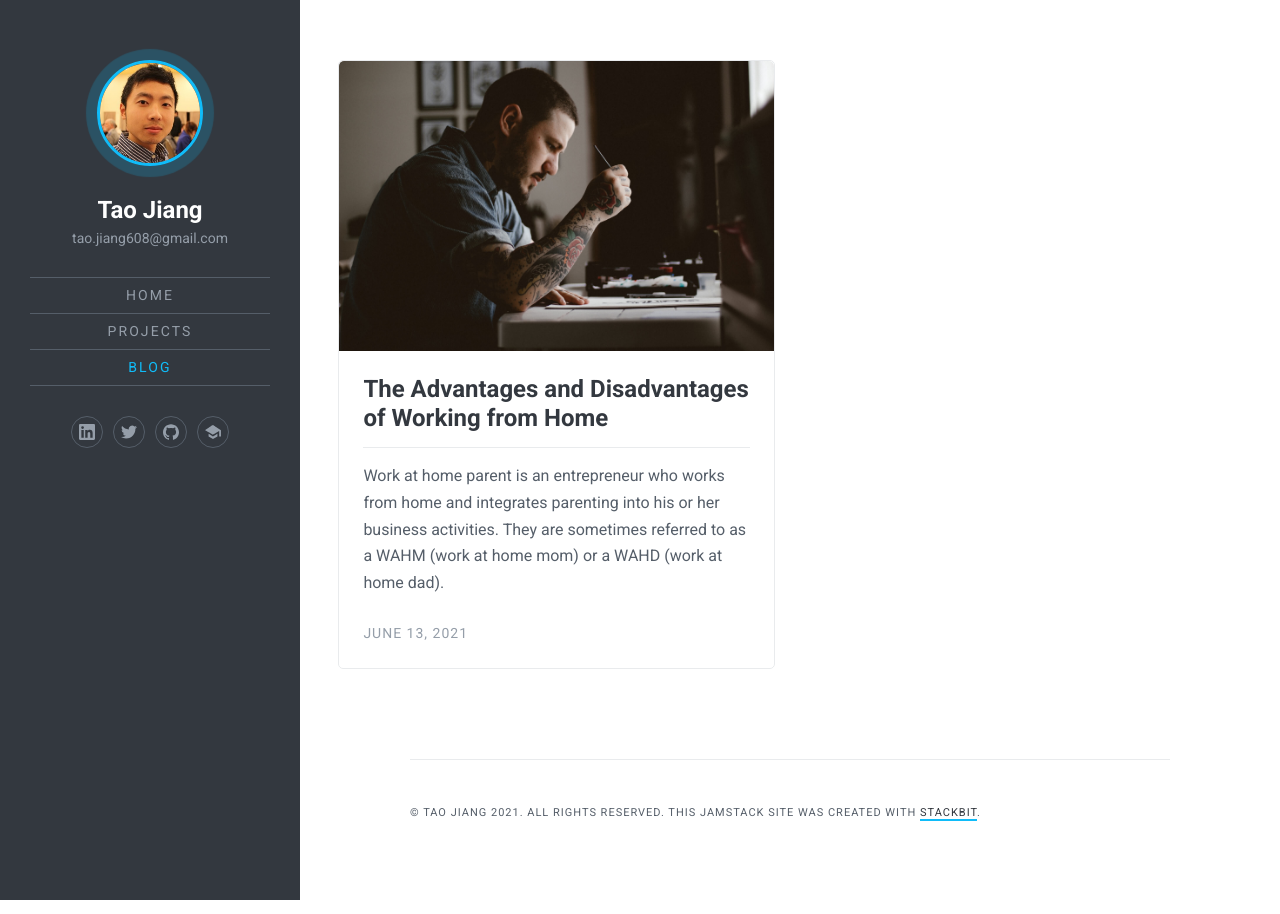
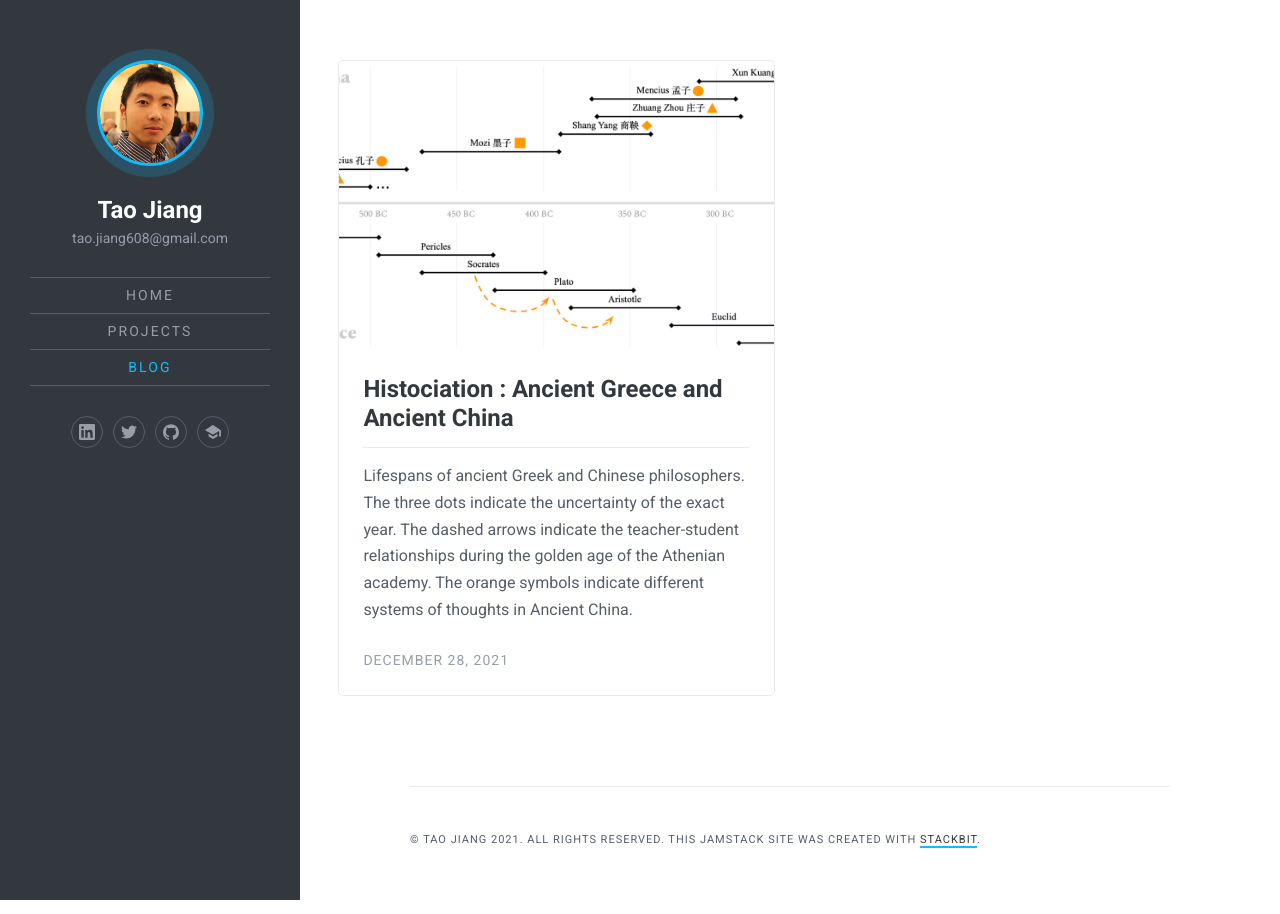
Before and after one commit to taojiang608/taojiang608.github.io, a Jekyll site: the page built from blog/index.md, in a window 1280 px wide. Built offline with Jekyll 4.4.1, drawn with Linux system fonts in a browser that asks for light colours; part of the change alters nothing that is shown.

Commit message:
histociation

```diff
--- a/_layouts/blog.html
+++ b/_layouts/blog.html
@@ -8,7 +8,7 @@ layout: body
 
   <div class="post-feed">
     <div class="post-feed-inside">
-      {% assign display_posts = '/posts' | get_pages | reverse %}
+      {% assign display_posts = site.posts %}
       {% for post in display_posts %}
       <article class="post post-card">
         <div class="post-inside">
--- a/_posts/2016-08-22-working-from-home.md
+++ /dev/null
@@ -1,55 +0,0 @@
----
-title: "The Advantages and Disadvantages of Working from Home"
-excerpt: >-
-  Work at home parent is an entrepreneur who works from home and integrates
-  parenting into his or her business activities. They are sometimes referred to
-  as a WAHM (work at home mom) or a WAHD (work at home dad).
-date: 2021-06-13 11:22:29 -0700
-thumb_img_path: images/9.jpg
-thumb_img_alt: A man sitting at the table
-content_img_path: images/9.jpg
-content_img_alt: A man sitting at the table
-seo:
-  title: The Advantages and Disadvantages of Working from Home
-  description: Work at home parent is an entrepreneur who works from home
-  extra:
-    - name: 'og:type'
-      value: article
-      keyName: property
-    - name: 'og:title'
-      value: The Advantages and Disadvantages of Working from Home
-      keyName: property
-    - name: 'og:description'
-      value: Work at home parent is an entrepreneur who works from home
-      keyName: property
-    - name: 'og:image'
-      value: images/9.jpg
-      keyName: property
-      relativeUrl: true
-    - name: 'twitter:card'
-      value: summary_large_image
-    - name: 'twitter:title'
-      value: The Advantages and Disadvantages of Working from Home
-    - name: 'twitter:description'
-      value: Work at home parent is an entrepreneur who works from home
-    - name: 'twitter:image'
-      value: images/9.jpg
-      relativeUrl: true
-layout: post
----
-
-**Working from home** convallis aenean et tortor at risus viverra adipiscing at in. Maecenas accumsan lacus vel facilisis volutpat est. Nisl suscipit adipiscing bibendum est ultricies. Nulla facilisi cras fermentum odio eu feugiat pretium. Donec ac odio tempor orci dapibus. Eget velit aliquet sagittis id. Morbi non arcu risus quis varius quam quisque id diam. Facilisis gravida neque convallis a cras semper auctor neque vitae. Diam phasellus vestibulum lorem sed risus ultricies tristique nulla aliquet. Aliquam vestibulum morbi blandit cursus risus. Eget mauris pharetra et ultrices neque ornare.
-
-## Advantages and Disadvantages
-
-Dignissim diam quis enim lobortis scelerisque. Vitae elementum curabitur vitae nunc. Ultrices neque ornare aenean euismod elementum nisi quis eleifend quam. Et ligula ullamcorper malesuada proin libero nunc consequat interdum. Quam lacus suspendisse faucibus interdum posuere. Bibendum arcu vitae elementum curabitur vitae nunc. Ullamcorper malesuada proin libero nunc. Sit amet risus nullam eget felis eget nunc lobortis. Elementum curabitur vitae nunc sed velit dignissim sodales. Turpis in eu mi bibendum neque egestas congue quisque egestas.
-
-> Success is no accident. It is hard work, perseverance, learning, studying, sacrifice and most of all, love of what you are doing or learning to do. - Pele
-
-Fermentum iaculis eu non diam. Lorem sed risus ultricies tristique nulla aliquet enim tortor. Viverra nam libero justo laoreet sit amet cursus. Interdum consectetur libero id faucibus nisl tincidunt eget nullam. Aliquet sagittis id consectetur purus ut. Iaculis eu non diam phasellus. Ipsum dolor sit amet consectetur adipiscing elit duis. Fringilla phasellus faucibus scelerisque eleifend donec pretium vulputate sapien nec. Dictum sit amet justo donec enim diam. Ultrices eros in cursus turpis massa tincidunt dui. Adipiscing elit ut aliquam purus sit.
-
-## Types Of Work
-
-Lorem ipsum dolor sit amet, consectetur adipiscing elit, sed do eiusmod tempor incididunt ut labore et dolore magna aliqua. Felis donec et odio pellentesque diam volutpat. A diam maecenas sed enim ut sem viverra aliquet. Felis eget nunc lobortis mattis aliquam faucibus. Urna cursus eget nunc scelerisque viverra mauris. Pellentesque elit ullamcorper dignissim cras tincidunt lobortis. Ac tincidunt vitae semper quis lectus nulla at volutpat diam. Sapien faucibus et molestie ac feugiat sed lectus vestibulum. Ac turpis egestas sed tempus urna et pharetra pharetra massa. Vitae semper quis lectus nulla. Velit sed ullamcorper morbi tincidunt ornare. A arcu cursus vitae congue mauris. Amet nulla facilisi morbi tempus iaculis urna.
-
-Fermentum iaculis eu non diam. Lorem sed risus ultricies tristique nulla aliquet enim tortor. Viverra nam libero justo laoreet sit amet cursus. Interdum consectetur libero id faucibus nisl tincidunt eget nullam. Aliquet sagittis id consectetur purus ut. Iaculis eu non diam phasellus. Ipsum dolor sit amet consectetur adipiscing elit duis. Fringilla phasellus faucibus scelerisque eleifend donec pretium vulputate sapien nec. Dictum sit amet justo donec enim diam. Ultrices eros in cursus turpis massa tincidunt dui. Adipiscing elit ut aliquam purus sit.
--- /dev/null
+++ b/_posts/2021-12-28-histociation.md
@@ -0,0 +1,41 @@
+---
+title: "Histociation : Ancient Greece and Ancient China"
+excerpt: >-
+  Lifespans of ancient Greek and Chinese philosophers. The three dots indicate the uncertainty of the exact year. The dashed arrows indicate the teacher-student relationships during the golden age of the Athenian academy. The orange symbols indicate different systems of thoughts in Ancient China.
+date: 2021-12-28 11:22:29 -0700
+thumb_img_path: images/2021-12-28.png
+thumb_img_alt: Lifespan
+content_img_path: images/2021-12-28.png
+content_img_alt: Lifespan
+seo:
+  title: "Histociation : Ancient Greece and Ancient China"
+  description: Work at home parent is an entrepreneur who works from home
+  extra:
+    - name: 'og:type'
+      value: article
+      keyName: property
+    - name: 'og:title'
+      value: The Advantages and Disadvantages of Working from Home
+      keyName: property
+    - name: 'og:description'
+      value: Work at home parent is an entrepreneur who works from home
+      keyName: property
+    - name: 'og:image'
+      value: images/2021-12-28.png
+      keyName: property
+      relativeUrl: true
+    - name: 'twitter:card'
+      value: summary_large_image
+    - name: 'twitter:title'
+      value: The Advantages and Disadvantages of Working from Home
+    - name: 'twitter:description'
+      value: Work at home parent is an entrepreneur who works from home
+    - name: 'twitter:image'
+      value: images/2021-12-28.png
+      relativeUrl: true
+layout: post
+---
+
+Looking at the river of history, we see patterns in the flow. Ancient Greece and Ancient China, both civilizations have the longest histories in their own geographic areas and affected other countries in the last thousands of years. And when you put them side by side, you can find several “coincidences”, or Historical Associations between them. Drachma, one of the earliest coins in the world, came up in about the mid-6th century BC in Ancient Greece. At almost the same era, knife money was used in part of Ancient China as currency. Throughout the time period of 800 BC to 200 BC, the two civilizations were both tremendously prosperous in political and academic aspects, laying out the foundations for their respective cultures for the next thousands of years.
+
+See more at Medium [Histociation : Ancient Greece and Ancient China](https://medium.com/@tao.jiang608/histociation-ancient-greece-and-ancient-china-54494078fe28)
--- a/blog/index.md
+++ b/blog/index.md
@@ -1,5 +1,8 @@
 ---
 title: Blog
+subtitle: This is a short page about me and my work.
+img_path: images/1.jpg
+img_alt: Portrait of a man with beard and mustache
 seo:
   title: Blog
   description: This is the blog page
@@ -28,3 +31,13 @@ seo:
       relativeUrl: true
 layout: blog
 ---
+
+**John Doe** is a Senior Art Director from [Stockholm](https://en.wikipedia.org/wiki/Stockholm), Sweden. After graduating from The College of Visual Arts with a degree in Communication Design, he worked for three small graphic design shops where he honed his design style and sensibility.
+
+His work has been recognized by Communication Arts, Print, How, ID, IdN, AIGA, Effie, Archive, Graphis, AdFed and Rockport. Graphic Design USA named him a person to watch in 2019.
+
+>The world always seems brighter when you’ve just made something that wasn’t there before. <cite>Neil Gaiman</cite>
+
+As a hobby, John Doe authors the most influential design blog in Sweden with over 100,000 page views a month. He lives in Stockholm with his beautiful wife and two boys.
+
+*Thank You for reading!*
```
Also changed, not shown: images/2021-12-28.png (added), 2 other files.
